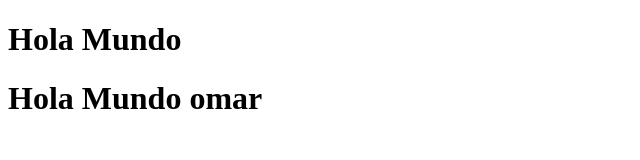
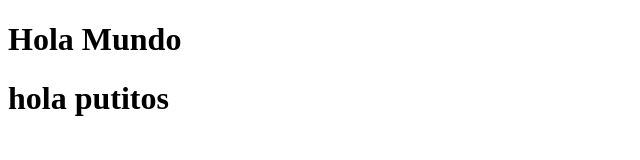
Before and after one commit to Deco2449584/TMX, a plain HTML site: page index.html in a window 1280 px wide. Shown: the whole page, without its empty margins (0-640 px from the left). Drawn offline with Linux system fonts and the light colour scheme.

Commit message:
hola putitos

```diff
--- a/index.html
+++ b/index.html
@@ -7,7 +7,8 @@
   </head>
   <body>
     <h1>Hola Mundo</h1>
-    <h1>Hola Mundo omar</h1>
+    <h1>hola putitos  </h1>
+
 
   </body>
 </html>
```
